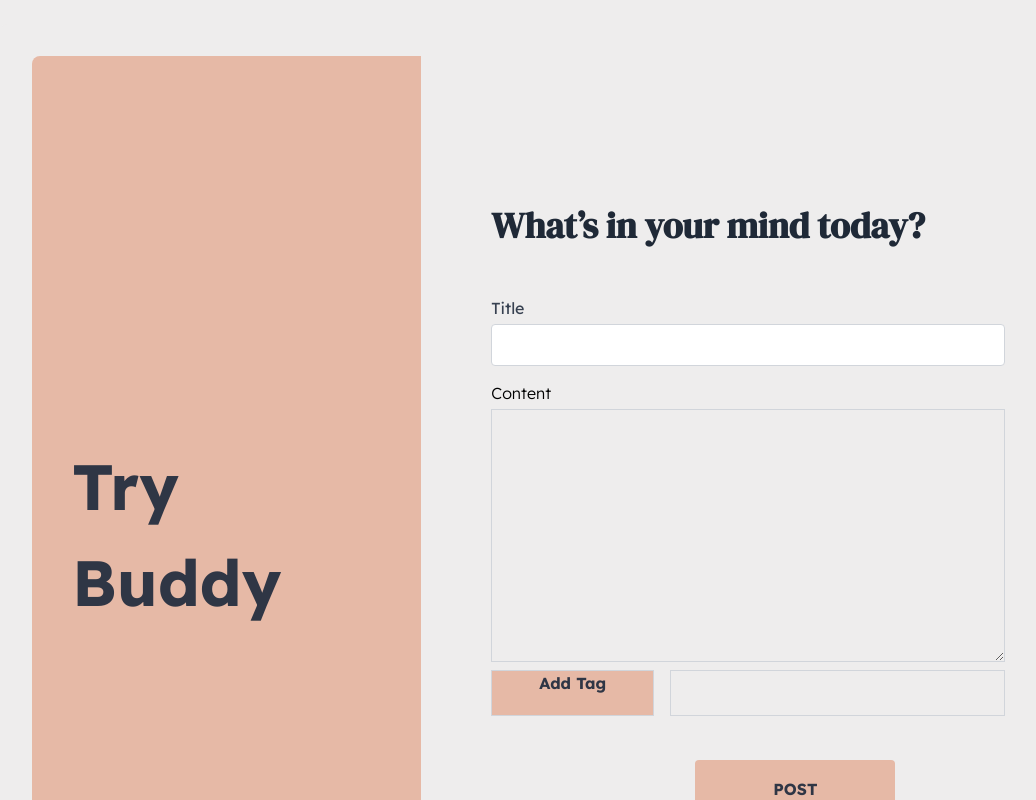
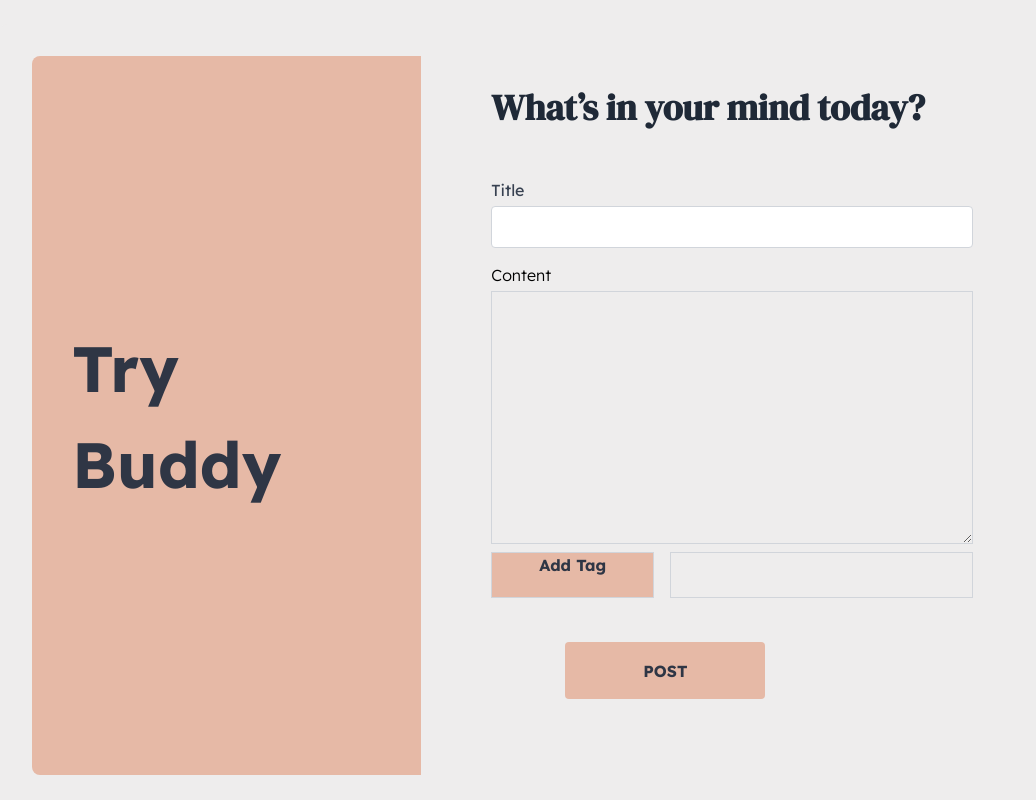
Before and after one commit to halleygz/blog-v3, a React (Vite) app in the folder frontend/: page /createblog in a window 1280 px wide. Shown: the top 800 px of the page, without its empty margins (24-1060 px from the left). Built offline with nearby package versions, Linux system fonts and the light colour scheme.

Commit message:
AddBlog modified

```diff
--- a/frontend/src/pages/blog/AddBlog.jsx
+++ b/frontend/src/pages/blog/AddBlog.jsx
@@ -11,10 +11,10 @@ const AddBlog = () => {
   return (
     <div className="min-h-screen flex flex-col justify-center items-center bg-whitesmoke p-6">
       <div className="w-full max-w-md bg-whitesmoke rounded-lg p-8 md:flex md:max-w-full">
-        <div className="min-h-[100vh] hidden md:flex md:justify-center md:items-center md:w-1/3 bg-[#E6B9A6] text-[#2F3645] p-10 rounded-l-lg">
+        <div className="min-h-[70vh] hidden md:flex md:justify-center md:items-center md:w-1/3 bg-[#E6B9A6] text-[#2F3645] p-10 rounded-l-lg">
           <h2 className="text-[64px] font-bold">Try Buddy</h2>
         </div>
-        <div className="md:w-1/2 pl-[70px] py-[150px]">
+        <div className="md:w-1/2 p-8 pl-[70px]">
           <h3 className="text-4xl font-bold font-dm-serif-display text-gray-800 mb-[50px]">What’s in your mind today?</h3>
           <form>
             <InputFields content={"Title"} type={"text"}/>
@@ -24,7 +24,7 @@ const AddBlog = () => {
             <div className="max-w-[163px] h-[46px] flex-1 relative box-border border-[1px] border-solid border-gray-300 bg-[#E6B9A6] text-[#2F3645] font-bold mr-4 text-center">Add Tag</div>
             <input className=" h-[46px] flex-1 relative box-border border-[1px] border-solid border-gray-300 bg-whitesmoke"/>
           </div>
-          <div className='my-[40px] mx-[200px]'><FormBtns content={"POST"}/></div>
+          <div className='my-[40px] mx-[70px]'><FormBtns content={"POST"}/></div>
         </div>
       </div>
     </div>
```
